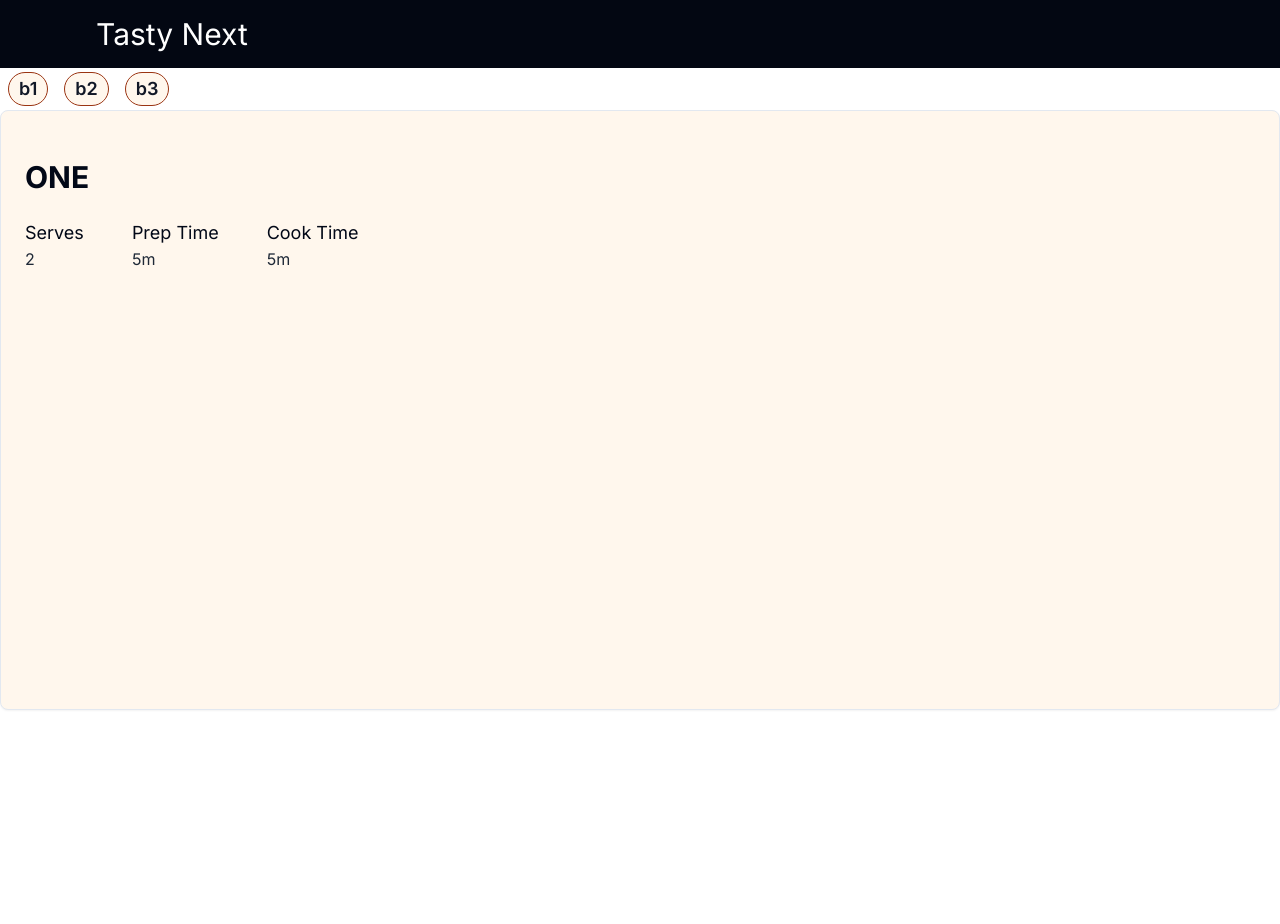
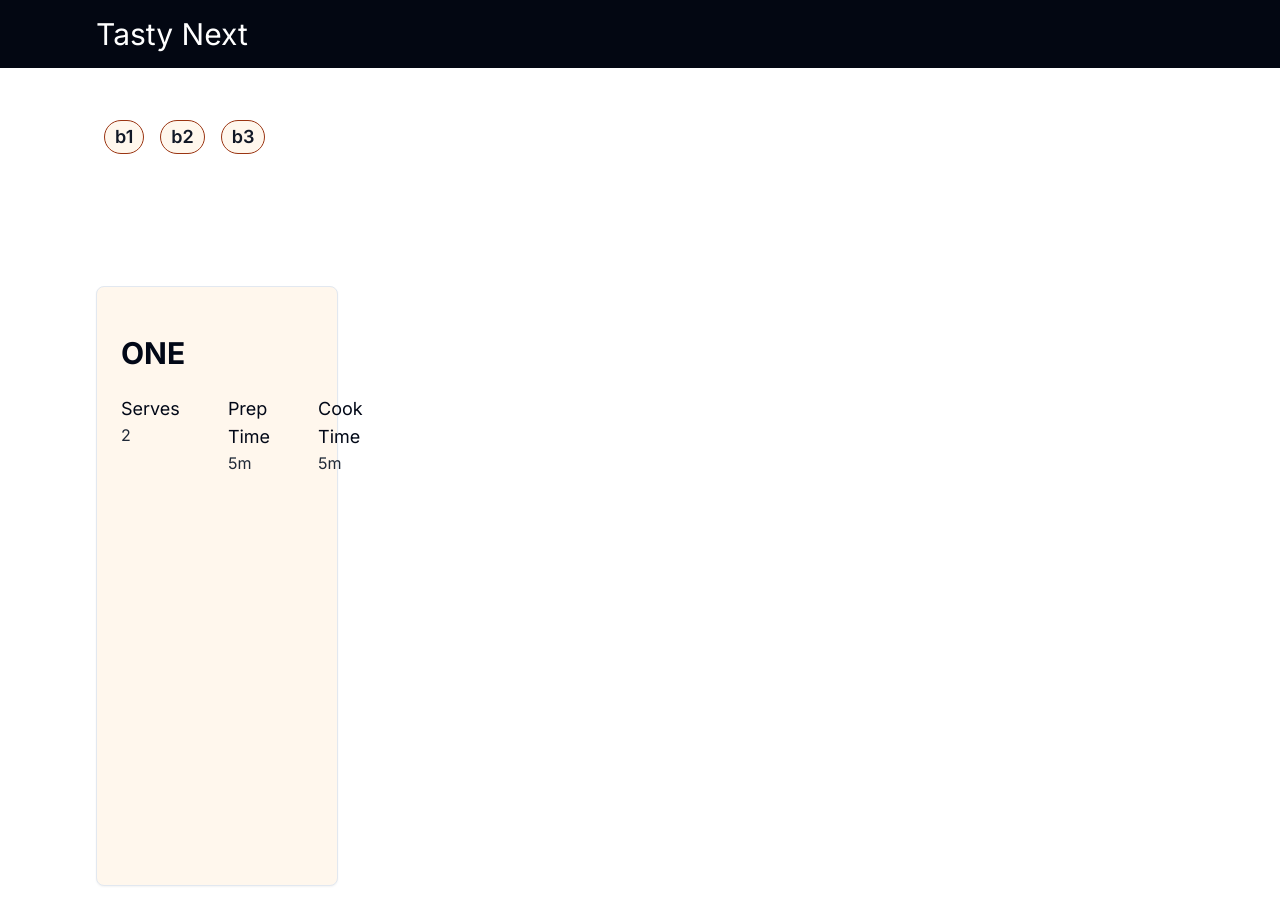
Before and after one commit to Matheus-IT/meals-next, a Next.js app: page / in a window 1280 px wide. Shown: the top 924 px of the page. Before the commit the page ends 800 px from the top, so only its background shows below. Built offline with nearby package versions, Linux system fonts and the light colour scheme.

Commit message:
Arranging the page

```diff
--- a/app/page.tsx
+++ b/app/page.tsx
@@ -41,7 +41,8 @@ export default function Home() {
   ];
 
   return (
-    <div>
+    <div className="xl:px-24 px-10">
+      <div className="my-12">
         {cuisines.map((cuisine, index) => (
           <Badge
             key={`${cuisine}-${index}`}
@@ -52,6 +53,7 @@ export default function Home() {
           </Badge>
         ))}
 
+        <div className="grid grid-cols md:grid-cols-2 lg:grid-cols-3 xl:grid-cols-4 gap-4 lg:gap-x-10 gap-y-20 xl:gap-y-32 xl:pt-32 pt-12 pb-40">
           {recipes.map((recipe, index) => (
             <Card
               key={`${recipe.name}-${index}`}
@@ -78,5 +80,7 @@ export default function Home() {
             </Card>
           ))}
         </div>
+      </div>
+    </div>
   );
 }
```
Lines whose indentation alone changed are shown as unchanged.
